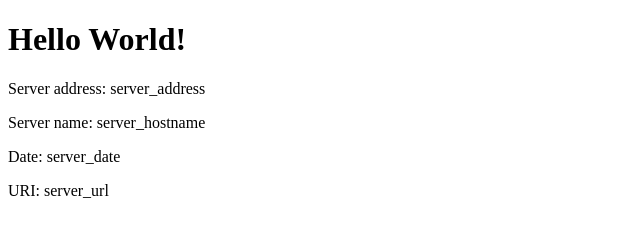
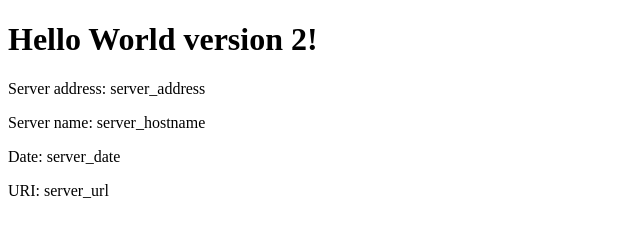
Before and after one commit to yusuke-eto/eks-example, a plain HTML site: page src/index.html in a window 1280 px wide. Shown: the whole page, without its empty margins (0-640 px from the left). Drawn offline with Linux system fonts and the light colour scheme.

Commit message:
v2 Updating home page

```diff
--- a/src/index.html
+++ b/src/index.html
@@ -1,12 +1,12 @@
 <!DOCTYPE html>
 <html>
 <head>
-  <title>Hello World</title>
+  <title>Hello World version 2</title>
 </head>
 
 <body>
 <div class="info">
-<h1>Hello World!</h1>
+<h1>Hello World version 2!</h1>
 <p><span>Server&nbsp;address:</span> <span>server_address</span></p>
 <p><span>Server&nbsp;name:</span> <span>server_hostname</span></p>
 <p class="smaller"><span>Date:</span> <span>server_date</span></p>
```
